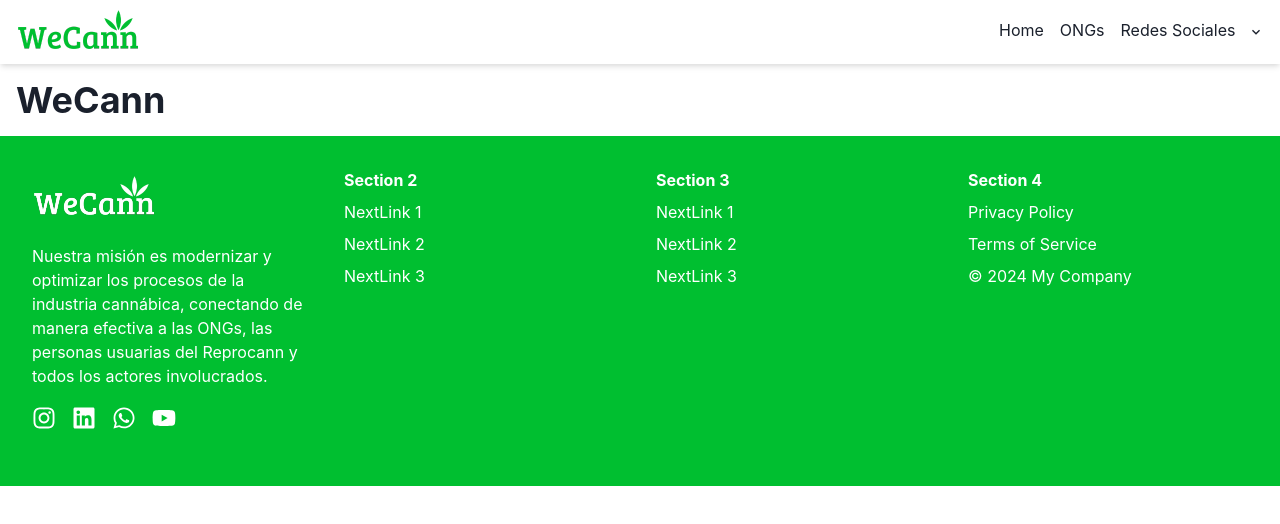
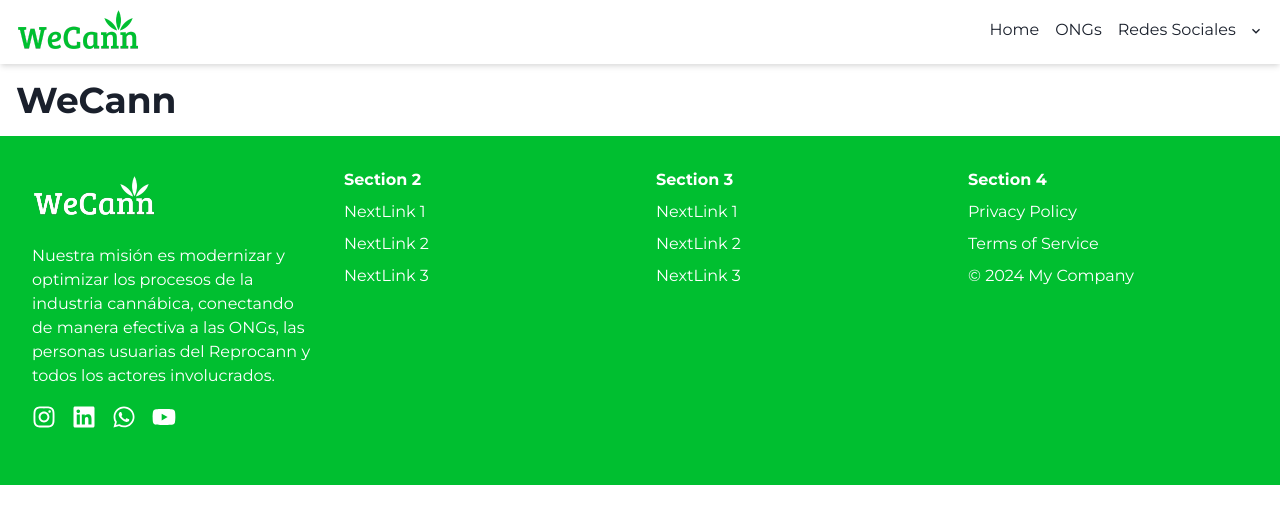
Before and after one commit to tomascodea/WeCann-Web, a Next.js app: page / in a window 1280 px wide. Shown: the top 524 px of the page. Built offline with nearby package versions, Linux system fonts and the light colour scheme.

Commit message:
AGREGA: Theme de Chakra.

```diff
--- a/app/layout.tsx
+++ b/app/layout.tsx
@@ -1,8 +1,8 @@
-// app/layout.tsx
 import { ReactNode } from 'react';
 import { ChakraProvider } from '@chakra-ui/react';
 import Header from './components/Header';
 import Footer from './components/Footer';
+import theme from '../theme';
 import './globals.css';
 
 interface RootLayoutProps {
@@ -20,10 +20,11 @@
       <head>
         <title>{metadata.title}</title>
         <meta name="description" content={metadata.description} />
+        <link href="https://fonts.googleapis.com/css2?family=Montserrat:wght@400;700&display=swap" rel="stylesheet" />
         <meta name="viewport" content="width=device-width, initial-scale=1" />
       </head>
       <body>
-        <ChakraProvider>
+        <ChakraProvider theme={theme}>
           <Header />
           <main>{children}</main>
           <Footer />
--- /dev/null
+++ b/theme.js
@@ -0,0 +1,12 @@
+"use client";
+
+import { extendTheme } from '@chakra-ui/react';
+
+const theme = extendTheme({
+  fonts: {
+    body: 'Montserrat, sans-serif',
+    heading: 'Montserrat, sans-serif',
+  },
+});
+
+export default theme;
--- a/tsconfig.json
+++ b/tsconfig.json
@@ -15,6 +15,6 @@
     "jsx": "preserve",
     "incremental": true
   },
-  "include": ["next-env.d.ts", "**/*.ts", "**/*.tsx"],
+  "include": ["next-env.d.ts", "**/*.ts", "**/*.tsx", "theme.js"],
   "exclude": ["node_modules"]
 }
```
Also changed, not shown: app/components/Header.tsx (line endings or trailing spaces).
